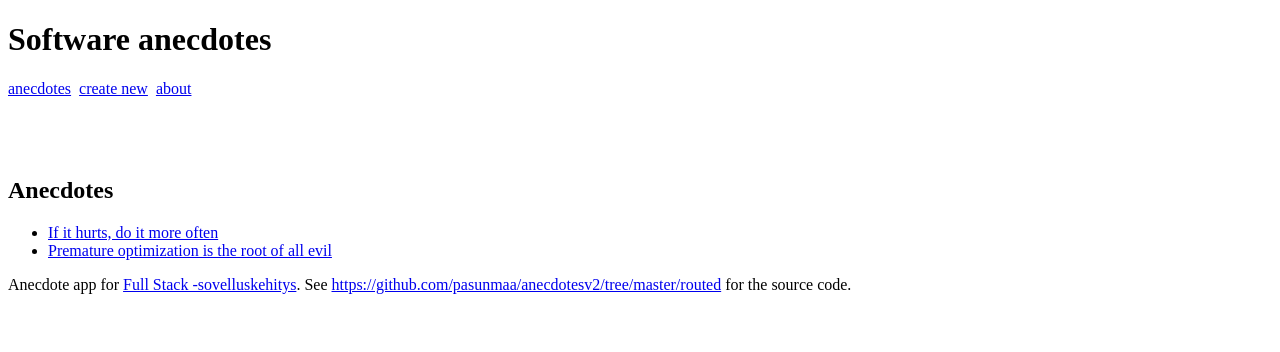
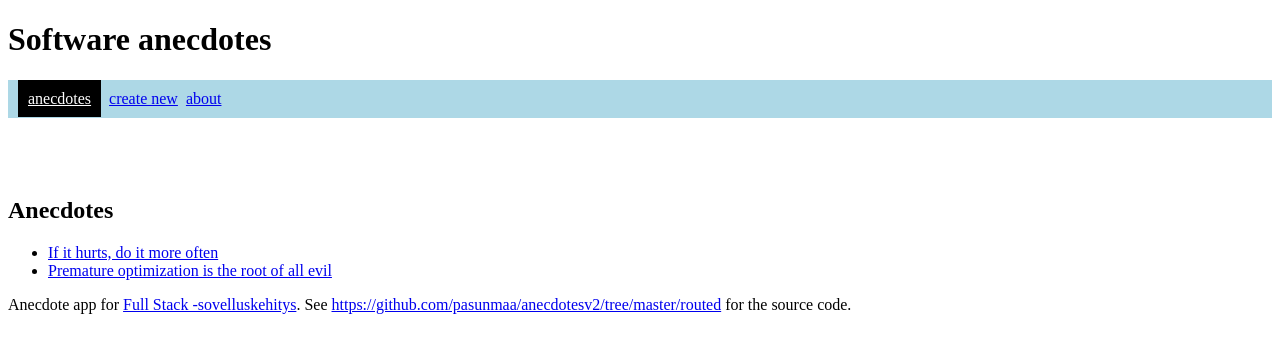
Before and after one commit to pasunmaa/anecdotesv2, a React (Create React App) app in the folder routed/: page / in a window 1280 px wide. Shown: the top 352 px of the page. Built offline with nearby package versions, Linux system fonts and the light colour scheme.

Commit message:
Tehtävä 6.20 valmis

```diff
--- a/routed/src/App.js
+++ b/routed/src/App.js
@@ -1,4 +1,4 @@
-import { BrowserRouter as Router, Route, Link } from 'react-router-dom'
+import { BrowserRouter as Router, Route, NavLink } from 'react-router-dom'
 import React from 'react'
 
 const Notification = (props) => {
@@ -28,7 +28,7 @@ const AnecdoteList = ({ anecdotes }) => (
     <h2>Anecdotes</h2>
     <ul>
       {anecdotes.map(anecdote => <li key={anecdote.id} >
-        <Link to={`/anecdotes/${anecdote.id}`}>{anecdote.content}</Link></li>)}
+        <NavLink to={`/anecdotes/${anecdote.id}`}>{anecdote.content}</NavLink></li>)}
     </ul>
   </div>
 )
@@ -167,16 +167,26 @@ class App extends React.Component {
     setTimeout(() => this.setState({ notification: '' }), 10000)
   }
 
+  menuStyle = {
+    backgroundColor: 'lightblue',
+    padding: 10
+  }
+  activeStyle = {
+    color: 'white',
+    backgroundColor: 'black',
+    padding: 10
+  }
+
   render() {
     return (
       <div>
         <h1>Software anecdotes</h1>
         <Router>
           <div>
-            <div>
-              <Link to="/">anecdotes</Link> &nbsp;
-              <Link to="/create">create new</Link> &nbsp;
-              <Link to="/about">about</Link>
+            <div style={this.menuStyle}>
+              <NavLink exact activeStyle={this.activeStyle} to="/">anecdotes</NavLink> &nbsp;
+              <NavLink exact activeStyle={this.activeStyle} to="/create">create new</NavLink> &nbsp;
+              <NavLink exact activeStyle={this.activeStyle} to="/about">about</NavLink>
             </div>
             <Notification message={this.state.notification}/>
             <Route exact path="/" render={() =>
```
